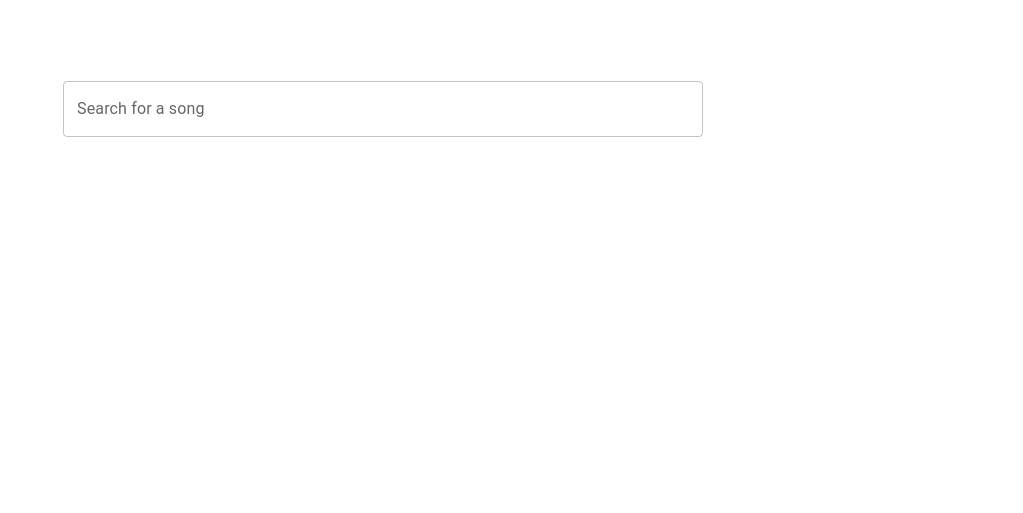
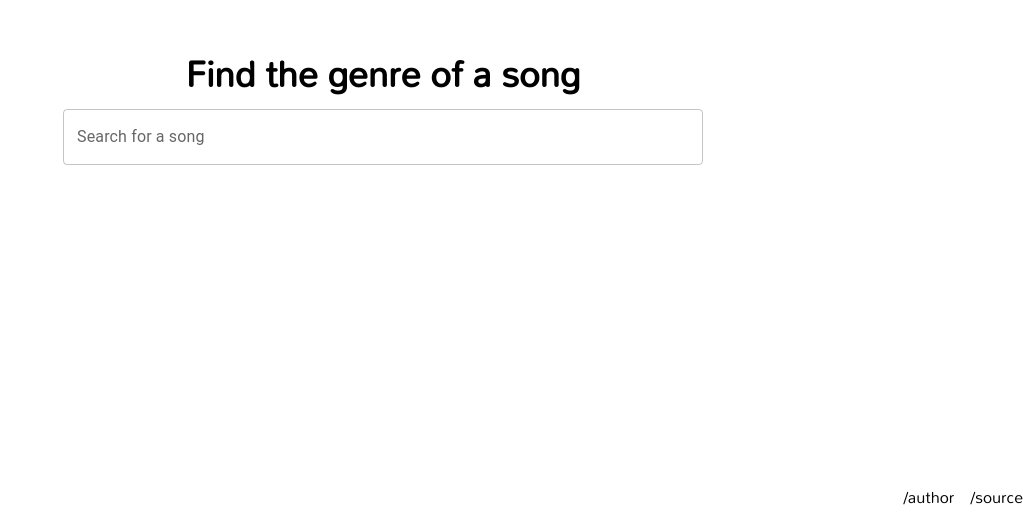
Before and after one commit to peermaute/whats-the-genre, a Next.js app: page / in a window 1280 px wide. Shown: the part 291-804 px from the top of the page, without its empty margins (257-1280 px from the left). Built offline with nearby package versions, Linux system fonts and the light colour scheme.

Commit message:
#3 #11 add heading, footer and change output if genre is undefined

```diff
--- /dev/null
+++ b/components/Footer.js
@@ -0,0 +1,10 @@
+const Footer = () => {
+  return (
+    <footer className="flex justify-end">
+      <a href="https://peermaute.com/" className="mr-4">/author</a>
+      <a href="https://github.com/peermaute/whats-the-genre">/source</a>
+    </footer>
+  );
+};
+
+export default Footer;
--- a/components/SearchBar.js
+++ b/components/SearchBar.js
@@ -4,7 +4,7 @@ import TextField from "@mui/material/TextField";
 import { search } from "@/pages/api/_spotifyApi";
 import Box from "@mui/material/Box";
 
-function SearchBar({ handleOnSelect, setError }) {
+function SearchBar({ handleOnSelect, setError, handleOnClear }) {
   const [options, setOptions] = useState([]);
 
   const handleInputChange = useCallback(
@@ -48,17 +48,17 @@ function SearchBar({ handleOnSelect, setError }) {
       options={options}
       getOptionLabel={(option) => {
         if (option && typeof option === "object") {
-          return option.name
+          return option.name;
         }
-        if(typeof option === 'string'){
-          return option
+        if (typeof option === "string") {
+          return option;
         }
-        return ""
+        return "";
       }}
       filterOptions={(options) => options}
       onInputChange={handleInputChange}
       renderInput={(params) => (
-        <TextField {...params} label="Search for a song" variant="outlined" />
+        <TextField {...params} label="Search for a song" variant="outlined" className=""/>
       )}
       renderOption={(props, option) => handleRenderInput(props, option)}
       autoComplete
@@ -67,7 +67,11 @@ function SearchBar({ handleOnSelect, setError }) {
         option.name === value.name &&
         option.artists[0].name === value.artists[0].name
       }
-      onChange={(event, value) => handleOnSelect(value)}
+      onChange={(event, value, reason) => {
+        handleOnSelect(value);
+        if (reason === "clear") handleOnClear();
+      }}
+      onClear={() => handleOnClear()}
     />
   );
 }
--- a/pages/_document.js
+++ b/pages/_document.js
@@ -3,7 +3,9 @@ import { Html, Head, Main, NextScript } from "next/document";
 export default function Document() {
   return (
     <Html lang="en">
-      <Head />
+      <Head>
+        <link rel="icon" href="/favicon.svg" />
+      </Head>
       <body>
         <Main />
         <NextScript />
--- a/pages/index.js
+++ b/pages/index.js
@@ -1,23 +1,21 @@
-import styles from "@/styles/Home.module.css";
-import {
-  search,
-  getArtist,
-  getGenreOfArtist,
-} from "@/pages/api/_spotifyApi.js";
-import { useEffect, useState } from "react";
+import { getGenreOfArtist } from "@/pages/api/_spotifyApi.js";
+import { useState } from "react";
 import SearchBar from "@/components/SearchBar";
 import Error from "@/components/Error";
 import Genre from "@/components/Genre";
+import Footer from "@/components/Footer";
 
 export default function Home() {
   const [genre, setGenre] = useState(null);
   const [error, setError] = useState(null);
 
   const handleOnSelect = async (item) => {
-    if(!item || typeof item === 'string') return;
+    if (!item || typeof item === "string") return;
     try {
       const genre = await getGenreOfArtist(item.artists[0].id);
-      setGenre(genre);
+      console.log("genre");
+      console.log(genre);
+      !genre || genre.length < 1 ? setGenre("Not Found :(") : setGenre(genre);
       setError(null);
     } catch (error) {
       console.log(error);
@@ -25,11 +23,26 @@ export default function Home() {
     }
   };
 
+  const handleOnClear = () => {
+    setGenre(null);
+    setError(null);
+  };
+
   return (
     <div className={"flex flex-col justify-center items-center h-screen"}>
-      <SearchBar handleOnSelect={handleOnSelect} setError={setError}/>
+      <h1 className={"text-4xl font-bold mb-4 text-center"}>
+        Find the genre of a song
+      </h1>
+      <SearchBar
+        handleOnSelect={handleOnSelect}
+        setError={setError}
+        handleOnClear={handleOnClear}
+      />
       {error && <Error errorMsg={error} />}
-      {!error && genre && <Genre genre={genre}/>}
+      {!error && genre && <Genre genre={genre} />}
+      <div className="absolute bottom-0 right-0">
+        <Footer />
+      </div>
     </div>
   );
 }
```
